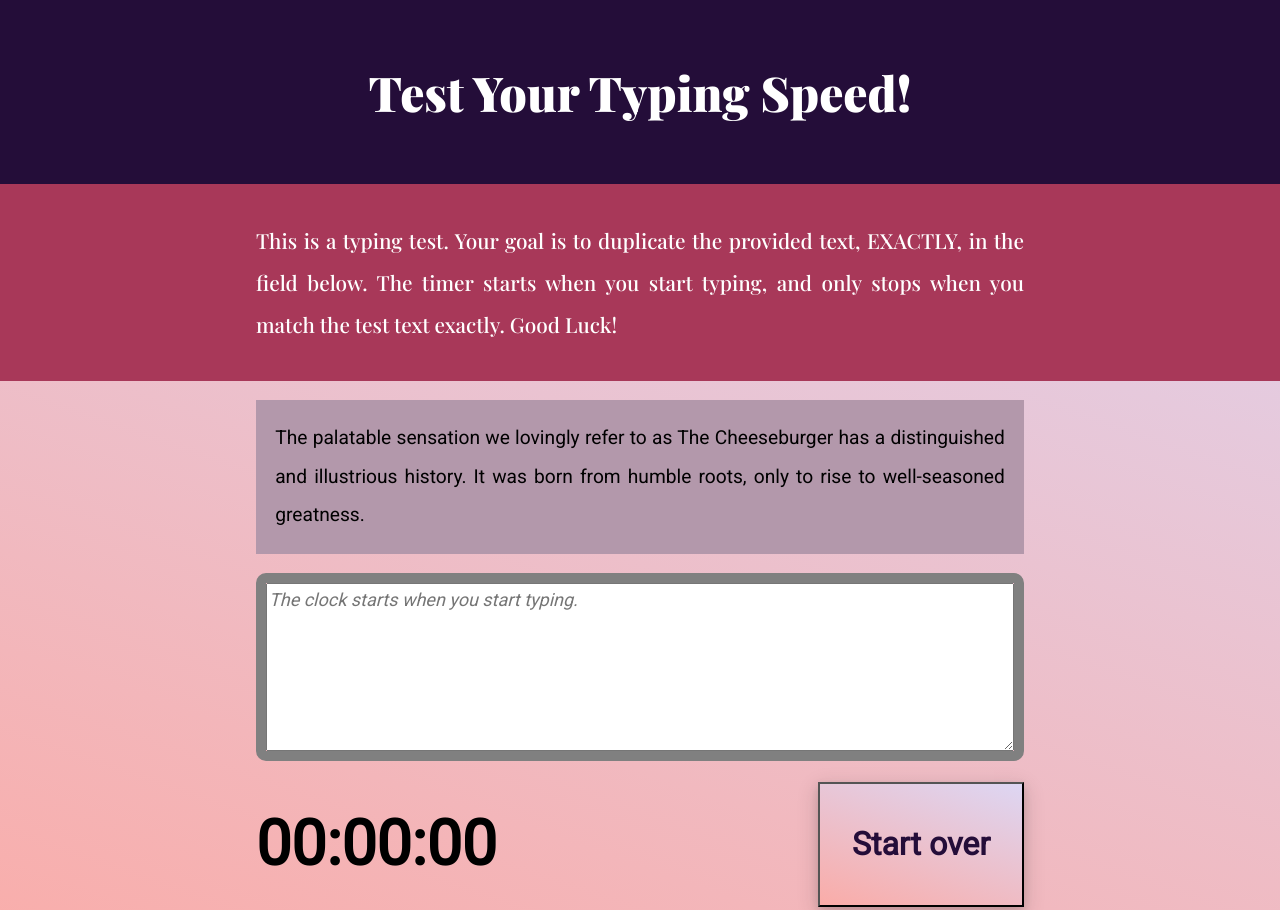
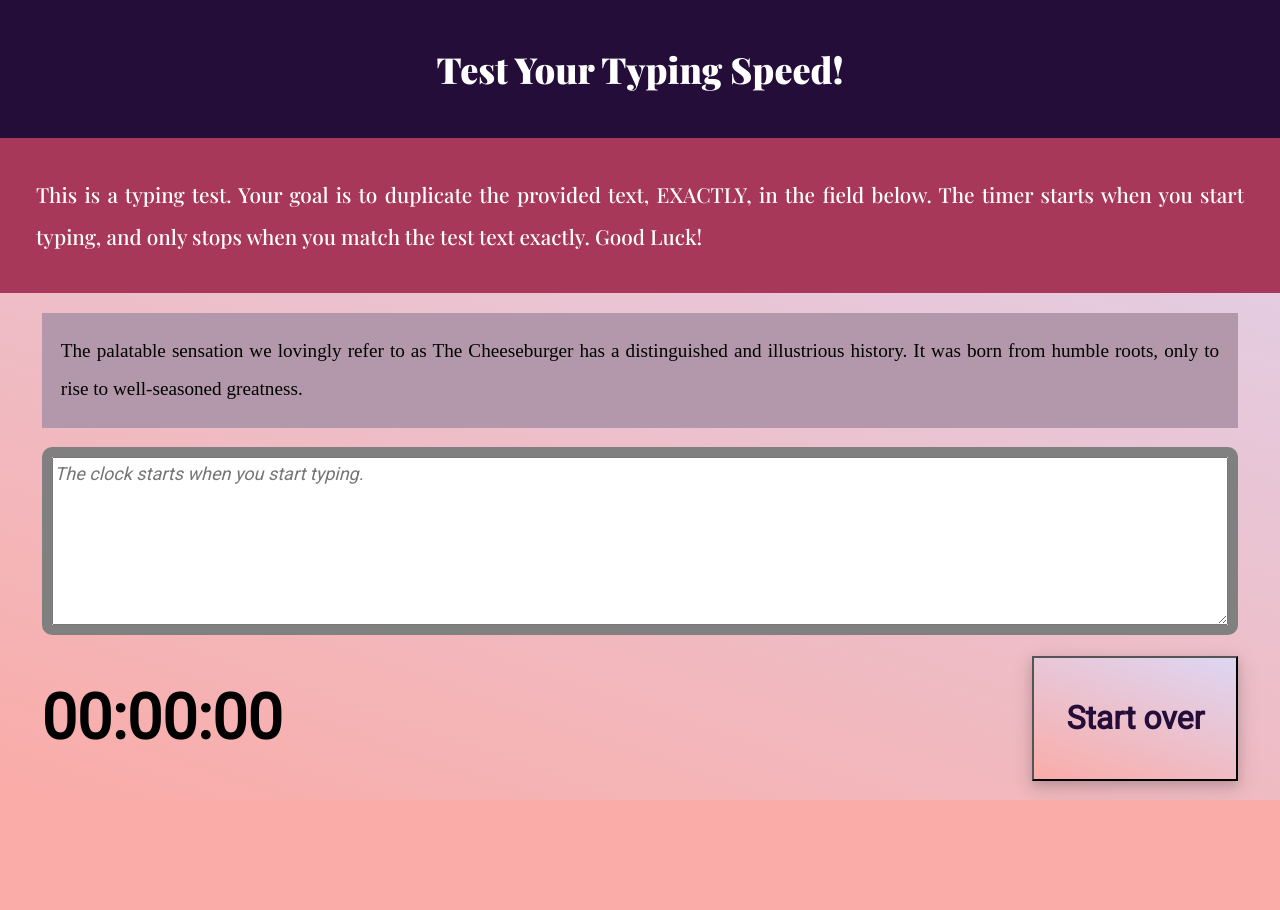
Before and after one commit to agathambrose/typingspeed-test, a plain HTML site: page index.html in a window 1280 px wide. Shown: the top 910 px of the page. After the commit the page ends 800 px from the top, so only its background shows below. Drawn offline with nearby package versions, Linux system fonts and the light colour scheme.

Commit message:
Update style.css

```diff
--- a/style.css
+++ b/style.css
@@ -1,7 +1,11 @@
 /* __________________________fonts_____________________________ */
 @import url('https://fonts.googleapis.com/css2?family=Roboto&display=swap');
 @import url('https://fonts.googleapis.com/css2?family=Playfair+Display:wght@500;900&display=swap');
+@import url('https://fonts.googleapis.com/css2?family=Zilla+Slab:ital,wght@1,500&display=swap');
 /* ____________________________End________________________________ */
+
+
+
 
 /* ________________________Doc Styling____________________________ */
 * body {
@@ -32,8 +36,8 @@ p {
     padding: 1em 2em;
     background-color: #240d39;
     color: white;
-    font-size: 1.5rem;
-    font-weight: 600;
+    /* font-size: 1.5rem; */
+    /* font-weight: 500; */
     font-family: 'Playfair Display', serif;
 }
 
@@ -50,7 +54,7 @@ p {
 
 .intro p, .test-area {
     margin: 0 auto;
-    max-width: 60vw;
+    max-width: 100vw;
     line-height: 2;
     text-align: justify;
     font-size: 1.3rem;
@@ -78,6 +82,7 @@ p {
 }
 
 #origin-text p {
+    font-family: 'Zilla Slab', serif;
     margin: 0;
     padding-bottom: 1em;
 }
```
